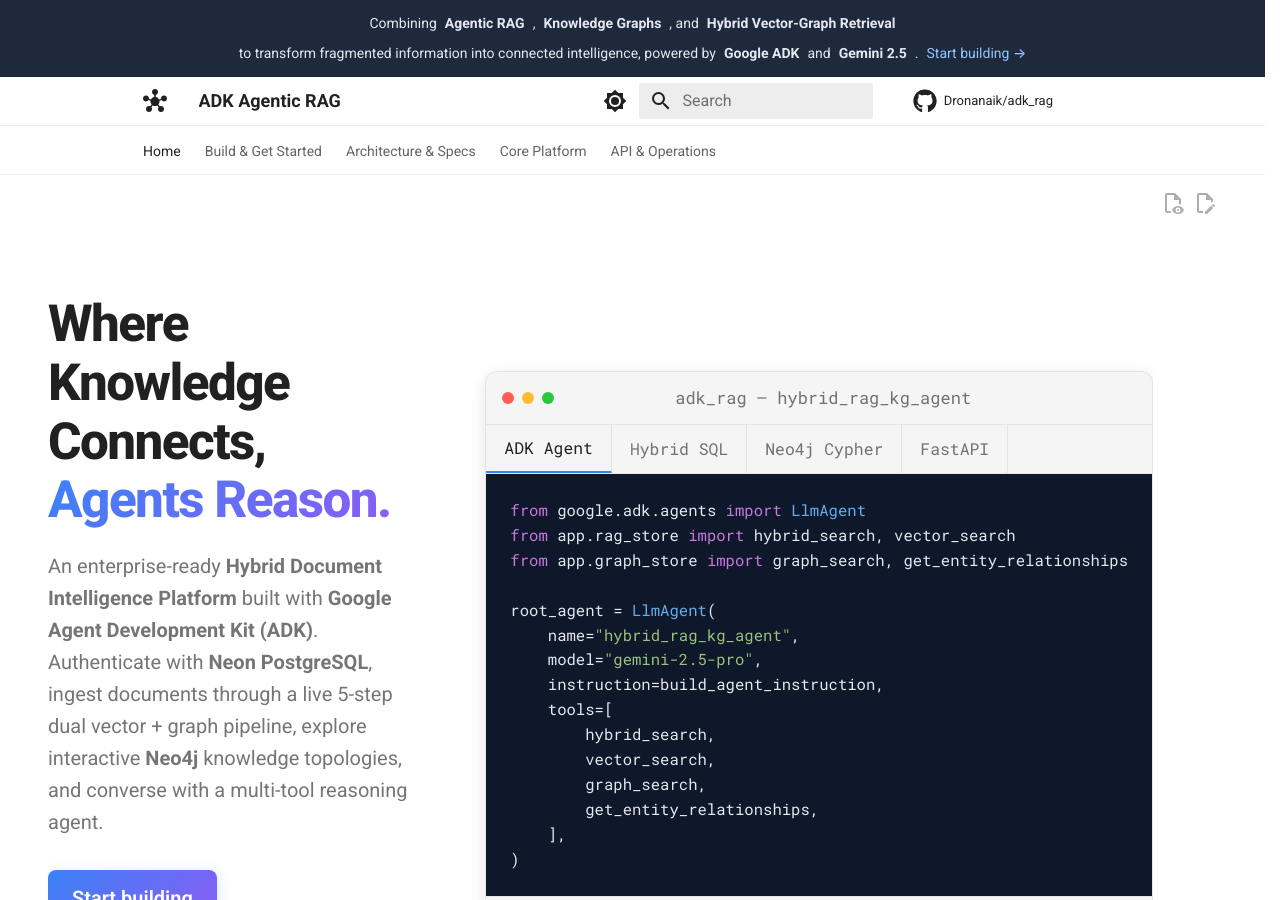
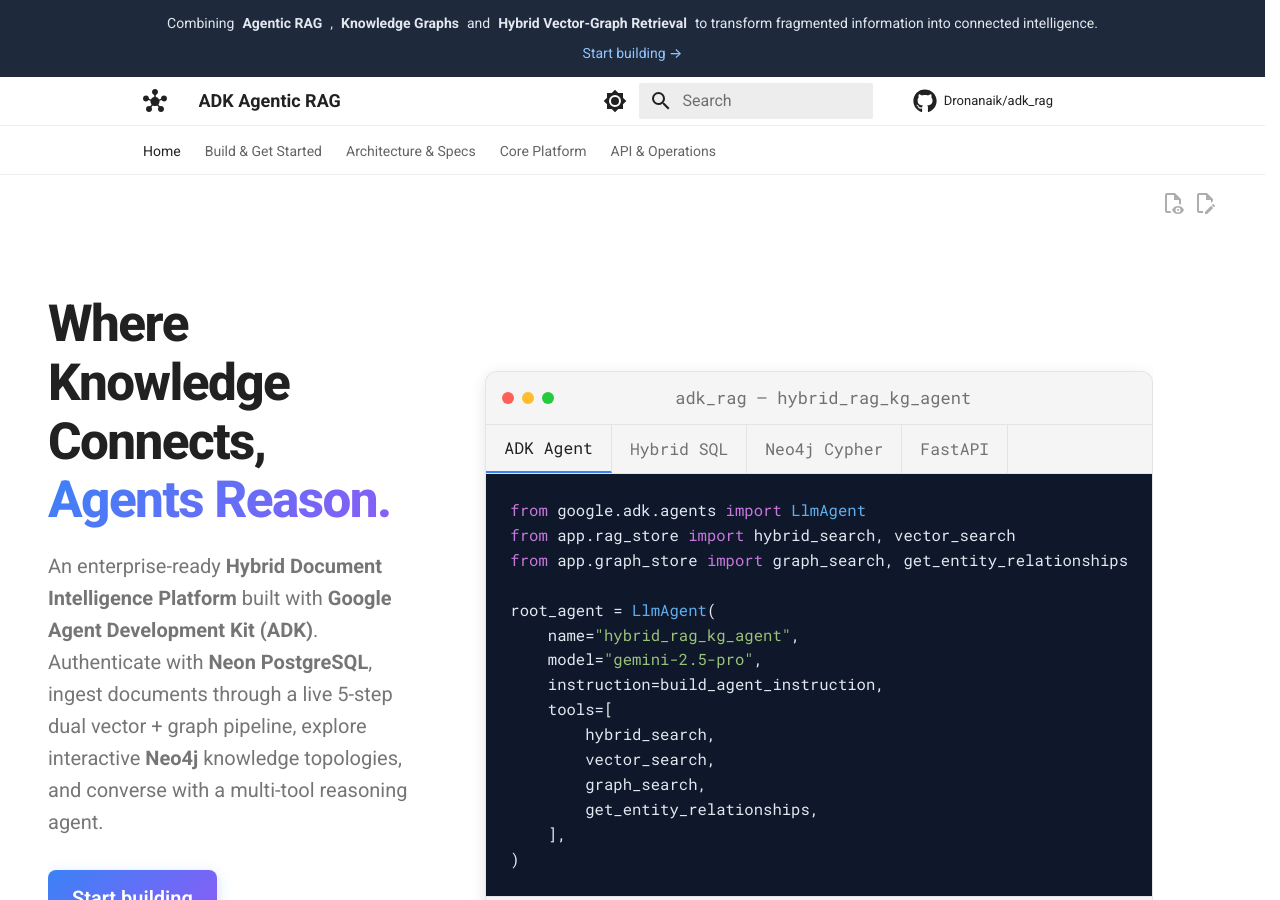
Before and after one commit to Dronanaik/adk_rag, an MkDocs documentation site: the page built from docs/index.md, in a window 1280 px wide and 900 px high. Built offline with MkDocs 1.6.1 and Material for MkDocs 9.7.7, drawn with Linux system fonts in a browser that asks for light colours; comment, search, counter and statistics services are not loaded.

Commit message:
fix(meta): simplify project description by removing references to Google ADK

```diff
--- a/mkdocs.yml
+++ b/mkdocs.yml
@@ -1,5 +1,5 @@
 site_name: ADK Agentic RAG
-site_description: Combining Agentic RAG, Knowledge Graphs, and Hybrid Vector-Graph Retrieval to transform fragmented information into connected intelligence, powered by Google ADK and Gemini 2.5.
+site_description: Combining Agentic RAG, Knowledge Graphs and Hybrid Vector-Graph Retrieval to transform fragmented information into connected intelligence and Gemini 2.5.
 site_url: https://dronanaik.github.io/adk_rag/
 repo_url: https://github.com/Dronanaik/adk_rag
 repo_name: Dronanaik/adk_rag
@@ -64,9 +64,15 @@
     - icon: fontawesome/brands/github
       link: https://github.com/Dronanaik/adk_rag
       name: GitHub Repository
-    - icon: material/google
-      link: https://adk.dev/
-      name: Powered by Google ADK
+    - icon: fontawesome/brands/linkedin
+      link: https://www.linkedin.com/in/drona-l/
+      name: LinkedIn
+    - icon: fontawesome/brands/x-twitter
+      link: https://x.com/drona_l
+      name: X.com
+    - icon: fontawesome/brands/instagram
+      link: https://www.instagram.com/spotter_naik/
+      name: Instagram
 
 nav:
   - Home: index.md
--- a/overrides/main.html
+++ b/overrides/main.html
@@ -3,12 +3,12 @@
 {% block extrahead %}
   <meta property="og:type" content="website">
   <meta property="og:title" content="ADK Agentic RAG">
-  <meta property="og:description" content="Combining Agentic RAG, Knowledge Graphs, and Hybrid Vector-Graph Retrieval to transform fragmented information into connected intelligence, powered by Google ADK and Gemini 2.5.">
+  <meta property="og:description" content="Combining Agentic RAG, Knowledge Graphs and Hybrid Vector-Graph Retrieval to transform fragmented information into connected intelligence.">
 {% endblock %}
 
 {% block announce %}
 <span class="announce-item">
-  Combining <strong>Agentic RAG</strong>, <strong>Knowledge Graphs</strong>, and <strong>Hybrid Vector-Graph Retrieval</strong> to transform fragmented information into connected intelligence, powered by <strong>Google ADK</strong> and <strong>Gemini 2.5</strong>.
+  Combining <strong>Agentic RAG</strong>, <strong>Knowledge Graphs</strong> and <strong>Hybrid Vector-Graph Retrieval</strong> to transform fragmented information into connected intelligence.
   <a href="{{ 'INSTALLATION/' | url }}">Start building →</a>
 </span>
 {% endblock %}
```
